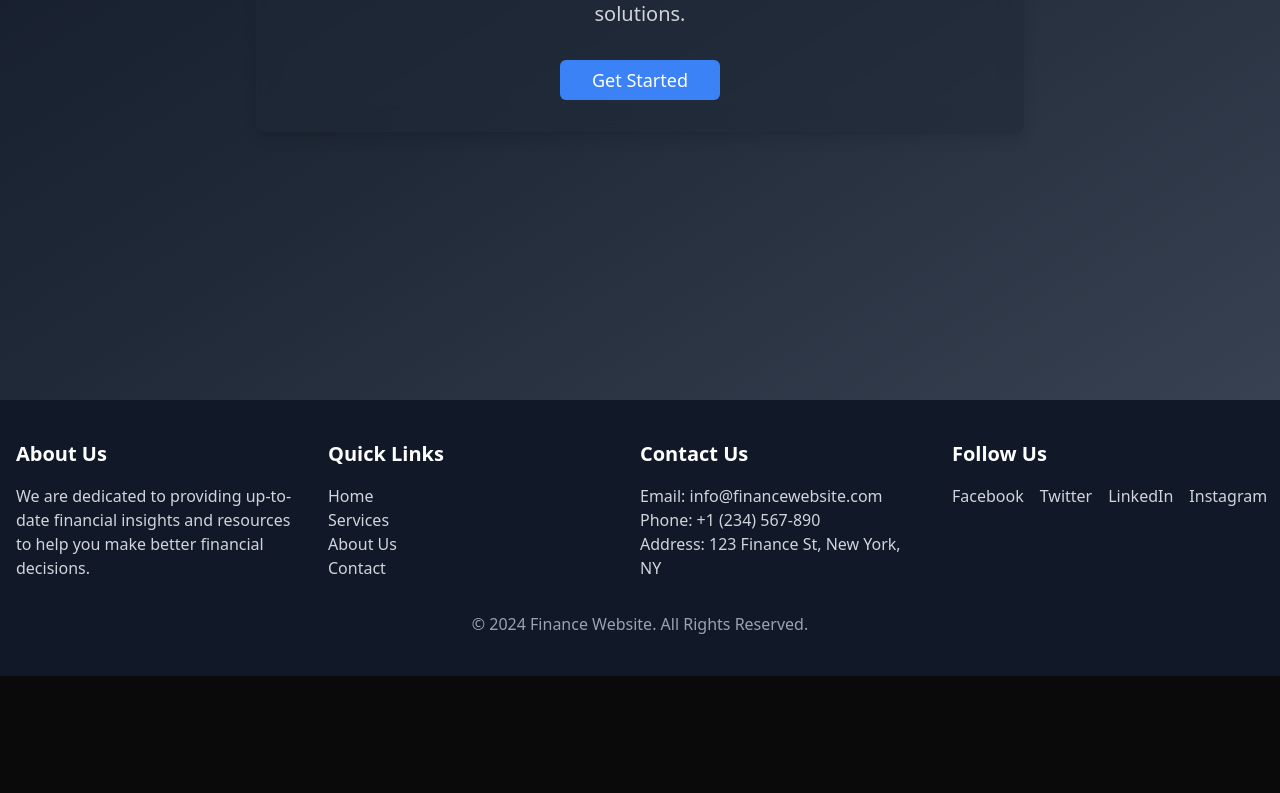
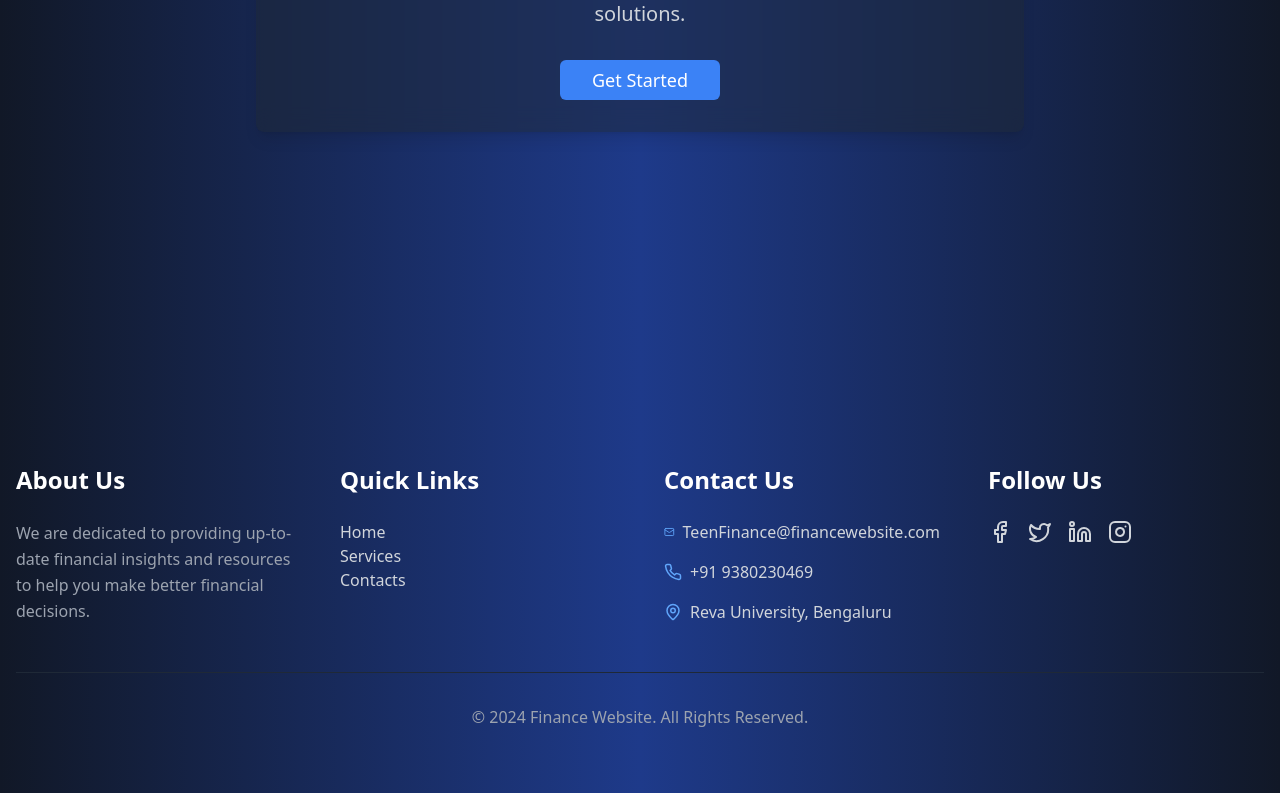
Before and after one commit to ThrineshAV/web-dev-75, a React (Vite) app in the folder Frontend/: page / in a window 1280 px wide. Shown: the part 464-1257 px from the top of the page. Before the commit the page ends 1140 px from the top, so only its background shows below. Built offline with nearby package versions, Linux system fonts and the light colour scheme; no server answers.

Commit message:
ui changes

```diff
--- a/Frontend/src/DashboardComponents/Savings/Savings.tsx
+++ b/Frontend/src/DashboardComponents/Savings/Savings.tsx
@@ -35,13 +35,13 @@ const SavingsGoal = ({ title, current, target, icon: Icon }) => (
       <Icon className="h-4 w-4 text-muted-foreground" />
     </CardHeader>
     <CardContent>
-      <div className="text-2xl font-bold">${current}</div>
+      <div className="text-2xl font-bold">{current}</div>
       <Progress
         value={(current / target) * 100}
         className="mt-2"
       />
       <p className="text-xs text-muted-foreground mt-2">
-        ${current} of ${target} goal
+        {current} of {target} goal
       </p>
     </CardContent>
   </Card>
@@ -56,20 +56,20 @@ function Savings() {
       <div className="grid gap-4 md:grid-cols-2 lg:grid-cols-4">
         <SavingsGoal
           title="Emergency Fund"
-          current={250}
-          target={500}
+          current={2500}
+          target={5000}
           icon={Banknote}
         />
         <SavingsGoal
           title="New Phone"
-          current={400}
-          target={800}
+          current={12580}
+          target={30000}
           icon={PiggyBank}
         />
         <SavingsGoal
           title="Summer Trip"
-          current={600}
-          target={1000}
+          current={3000}
+          target={10000}
           icon={Target}
         />
         <Card className='animate-fadeIn animate-slideDown'>
@@ -80,7 +80,7 @@ function Savings() {
             <TrendingUp className="h-4 w-4 text-muted-foreground" />
           </CardHeader>
           <CardContent>
-            <div className="text-2xl font-bold">$1,250</div>
+            <div className="text-2xl font-bold">12580</div>
             <p className="text-xs text-muted-foreground">
               +15% from last month
             </p>
--- a/Frontend/src/components/Footer/Footer.tsx
+++ b/Frontend/src/components/Footer/Footer.tsx
@@ -1,48 +1,105 @@
 
+import { motion } from 'framer-motion';
+import { Facebook, Twitter, Linkedin, Instagram, Mail, Phone, MapPin } from 'lucide-react';
+import { Link } from 'react-router-dom';
 
 function Footer() {
-    return (
-        <footer className="bg-gray-900 text-gray-300 py-10">
-            <div className="container mx-auto flex flex-wrap justify-between gap-8 px-4 md:flex-nowrap">
+  const currentYear = new Date().getFullYear();
 
-                <div className="w-full md:w-1/4">
-                    <h3 className="text-xl font-semibold text-white mb-4">About Us</h3>
-                    <p>We are dedicated to providing up-to-date financial insights and resources to help you make better financial decisions.</p>
-                </div>
+  const containerVariants = {
+    hidden: { opacity: 0 },
+    visible: {
+      opacity: 1,
+      transition: {
+        staggerChildren: 0.1,
+      },
+    },
+  };
 
-                <div className="w-full md:w-1/4">
-                    <h3 className="text-xl font-semibold text-white mb-4">Quick Links</h3>
-                    <ul>
-                        <li><a href="#home" className="hover:text-white">Home</a></li>
-                        <li><a href="#services" className="hover:text-white">Services</a></li>
-                        <li><a href="#about" className="hover:text-white">About Us</a></li>
-                        <li><a href="#contact" className="hover:text-white">Contact</a></li>
-                    </ul>
-                </div>
+  const itemVariants = {
+    hidden: { y: 20, opacity: 0 },
+    visible: {
+      y: 0,
+      opacity: 1,
+    },
+  };
 
-                <div className="w-full md:w-1/4">
-                    <h3 className="text-xl font-semibold text-white mb-4">Contact Us</h3>
-                    <p>Email: info@financewebsite.com</p>
-                    <p>Phone: +1 (234) 567-890</p>
-                    <p>Address: 123 Finance St, New York, NY</p>
-                </div>
+  return (
+    <footer className="bg-gradient-to-r from-gray-900 via-blue-900 to-gray-900 text-gray-300 py-16">
+      <motion.div
+        className="container mx-auto px-4"
+        variants={containerVariants}
+        initial="hidden"
+        animate="visible"
+      >
+        <div className="grid grid-cols-1 md:grid-cols-2 lg:grid-cols-4 gap-12">
+          <motion.div variants={itemVariants}>
+            <h3 className="text-2xl font-bold text-white mb-6">About Us</h3>
+            <p className="text-gray-400 leading-relaxed">
+              We are dedicated to providing up-to-date financial insights and resources to help you make better financial decisions.
+            </p>
+          </motion.div>
 
-                <div className="w-full md:w-1/4">
-                    <h3 className="text-xl font-semibold text-white mb-4">Follow Us</h3>
-                    <div className="flex space-x-4">
-                        <a href="https://www.facebook.com" target="_blank" rel="noopener noreferrer" className="hover:text-white">Facebook</a>
-                        <a href="https://www.twitter.com" target="_blank" rel="noopener noreferrer" className="hover:text-white">Twitter</a>
-                        <a href="https://www.linkedin.com" target="_blank" rel="noopener noreferrer" className="hover:text-white">LinkedIn</a>
-                        <a href="https://www.instagram.com" target="_blank" rel="noopener noreferrer" className="hover:text-white">Instagram</a>
-                    </div>
-                </div>
+          <motion.div variants={itemVariants}>
+            <h3 className="text-2xl font-bold text-white mb-6">Quick Links</h3>
+            <ul className="space-y-2">
+              <Link to={'/'}><li>Home</li></Link>
+              <Link to={'/services'}><li>Services</li></Link>
+              <Link to={'/contacts'}><li>Contacts</li></Link>
+
+            </ul>
+          </motion.div>
+
+          <motion.div variants={itemVariants}>
+            <h3 className="text-2xl font-bold text-white mb-6">Contact Us</h3>
+            <ul className="space-y-4">
+              <li className="flex items-center">
+                <Mail className="mr-2 text-blue-400" size={18} />
+                <span>TeenFinance@financewebsite.com</span>
+              </li>
+              <li className="flex items-center">
+                <Phone className="mr-2 text-blue-400" size={18} />
+                <span>+91 9380230469</span>
+              </li>
+              <li className="flex items-center">
+                <MapPin className="mr-2 text-blue-400" size={18} />
+                <span>Reva University, Bengaluru</span>
+              </li>
+            </ul>
+          </motion.div>
+
+          <motion.div variants={itemVariants}>
+            <h3 className="text-2xl font-bold text-white mb-6">Follow Us</h3>
+            <div className="flex space-x-4">
+              {[
+                { icon: Facebook, href: 'https://www.facebook.com' },
+                { icon: Twitter, href: 'https://www.twitter.com' },
+                { icon: Linkedin, href: 'https://www.linkedin.com' },
+                { icon: Instagram, href: 'https://www.instagram.com/dev.track?igsh=MXQ4MGpoMmdzbjg1bw==' },
+              ].map(({ icon: Icon, href }) => (
+                <a
+                  key={href}
+                  href={href}
+                  target="_blank"
+                  rel="noopener noreferrer"
+                  className="hover:text-white transition-colors duration-300"
+                >
+                  <Icon size={24} />
+                </a>
+              ))}
             </div>
+          </motion.div>
+        </div>
 
-            <div className="text-center mt-8 text-gray-400">
-                <p>&copy; {new Date().getFullYear()} Finance Website. All Rights Reserved.</p>
-            </div>
-        </footer>
-    );
+        <motion.div
+          className="text-center mt-12 pt-8 border-t border-gray-800 text-gray-400"
+          variants={itemVariants}
+        >
+          <p>&copy; {currentYear} Finance Website. All Rights Reserved.</p>
+        </motion.div>
+      </motion.div>
+    </footer>
+  );
 }
 
 export default Footer;
--- a/Frontend/src/components/Home/HomePage.tsx
+++ b/Frontend/src/components/Home/HomePage.tsx
@@ -11,7 +11,7 @@ export default function HomePage() {
 
 
   return (
-    <div className="min-h-screen bg-gradient-to-br from-gray-900 via-gray-800 to-gray-700 text-gray-100 flex flex-col">
+    <div className="min-h-screen bg-gradient-to-r from-gray-900 via-blue-900 to-gray-900 text-gray-300 flex flex-col">
 
 
       {/* Main content */}
--- a/Frontend/src/components/navbar/Navbar.tsx
+++ b/Frontend/src/components/navbar/Navbar.tsx
@@ -17,13 +17,13 @@ function Navbar() {
 
 
   return (
-    <nav className="bg-gradient-to-br from-gray-900 via-gray-800 to-gray-700 ">
+    <nav className="bg-gradient-to-r from-gray-900 via-blue-900 to-gray-900 text-gray-300 backdrop-blur-2xl shadow-2xl sticky top-0 z-10 ">
         <div className="max-w-7xl mx-auto px-4 sm:px-6 lg:px-8">
           <div className="flex items-center justify-between h-16">
             <div className="flex items-center">
               <a href="/" className="flex-shrink-0 flex items-center">
                 <DollarSign className="h-8 w-8 text-blue-400 animate-pulse" />
-                <span className="ml-2 text-xl font-bold text-white">FinanceHub</span>
+                <span className="ml-2 text-xl font-bold text-white">TeenFinance</span>
               </a>
               <div className="hidden md:block">
                 <div className="ml-10 flex items-baseline space-x-4">
```
Also changed, not shown: Frontend/src/DashboardComponents/Budgeting/Budgeting.tsx (+10 -10 lines), Frontend/src/DashboardComponents/Homepage/Homepage.tsx (+9 -9 lines).
